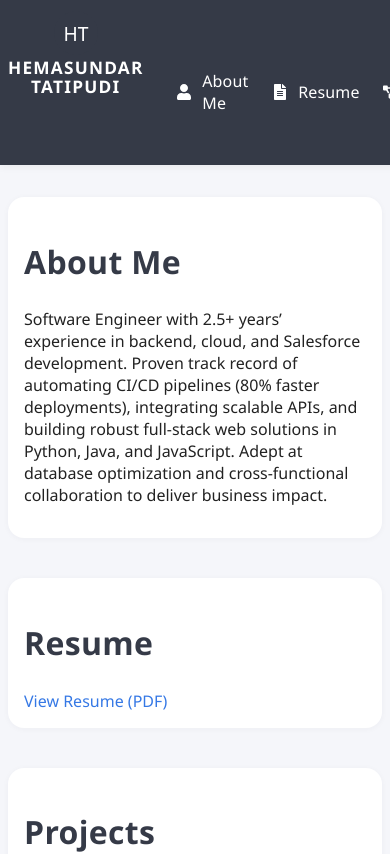
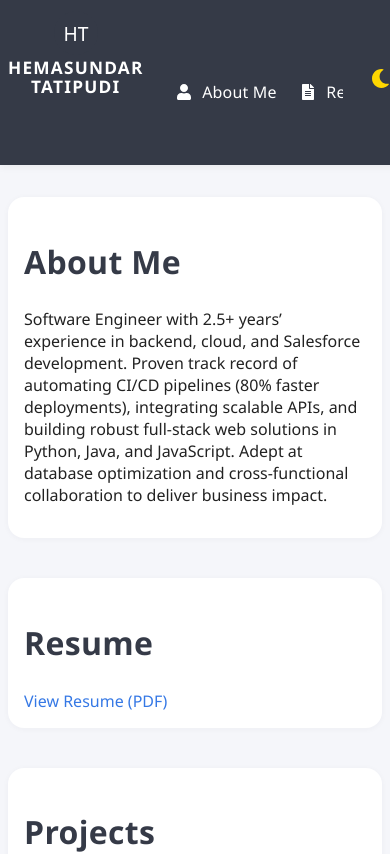
Before and after one commit to hemasundar-tatipudi/Portfoilo, a React (Create React App) app in the folder my-portfolio/: page / in a window 390 px wide. Shown: the top 854 px of the page. Built offline with nearby package versions, Linux system fonts and the light colour scheme.

Commit message:
Responsive trial - 1

```diff
--- a/my-portfolio/src/App.css
+++ b/my-portfolio/src/App.css
@@ -26,6 +26,8 @@ body {
   padding: 1.2em 0 1.2em 0;
   transition: width 0.26s cubic-bezier(.65,.05,.35,1);
   overflow-x: hidden;
+  overflow-y: auto;         /* Enables vertical scroll */
+  max-height: 100vh;
 }
 
 .navbar-vertical.expanded {
@@ -66,7 +68,7 @@ body {
   display: flex;
   flex-direction: column;
   align-items: center;
-  margin-top: 0.15em;   /* less space between logo and name */
+  margin-top: 0.15em;
   margin-bottom: 0.25em;
   animation: fadein 0.26s;
   opacity: 1;
@@ -338,6 +340,9 @@ ul {
     padding: 0.7em 1em;
     box-shadow: 0 2px 8px rgba(0,0,0,0.05);
     transition: none;
+    overflow-y: visible;
+    overflow-x: hidden;
+    max-height: none;
   }
   .logo-title-vertical {
     margin-bottom: 0;
@@ -349,6 +354,9 @@ ul {
     width: auto;
     margin-left: 2em;
     align-items: center;
+    overflow-x: auto;
+    white-space: nowrap;
+    max-width: 100vw;
   }
   .navbar-links-vertical li {
     width: auto;
@@ -388,6 +396,9 @@ ul {
     min-width: 0;
     box-shadow: 0 2px 8px rgba(0,0,0,0.05);
     padding: 0.7em 0.5em;
+    overflow-x: auto;
+    overflow-y: visible;
+    max-height: none;
   }
   .logo-title-vertical {
     margin-bottom: 0;
@@ -398,6 +409,9 @@ ul {
     gap: 0.5em;
     width: auto;
     margin-left: 0.6em;
+    overflow-x: auto;
+    white-space: nowrap;
+    max-width: 100vw;
   }
   .main-vertical-container {
     margin-left: 0 !important;
--- a/my-portfolio/src/App.js
+++ b/my-portfolio/src/App.js
@@ -21,7 +21,7 @@ function Navbar({ expanded, setExpanded, darkMode, setDarkMode }) {
           <li key={section.id}>
             <a
               href={`#${section.id}`}
-              title={!expanded ? section.title : undefined}  // Add this line!
+              title={!expanded ? section.title : undefined}
             >
               <span className="nav-icon">{section.icon}</span>
               <span className="nav-label">{section.title}</span>
```
